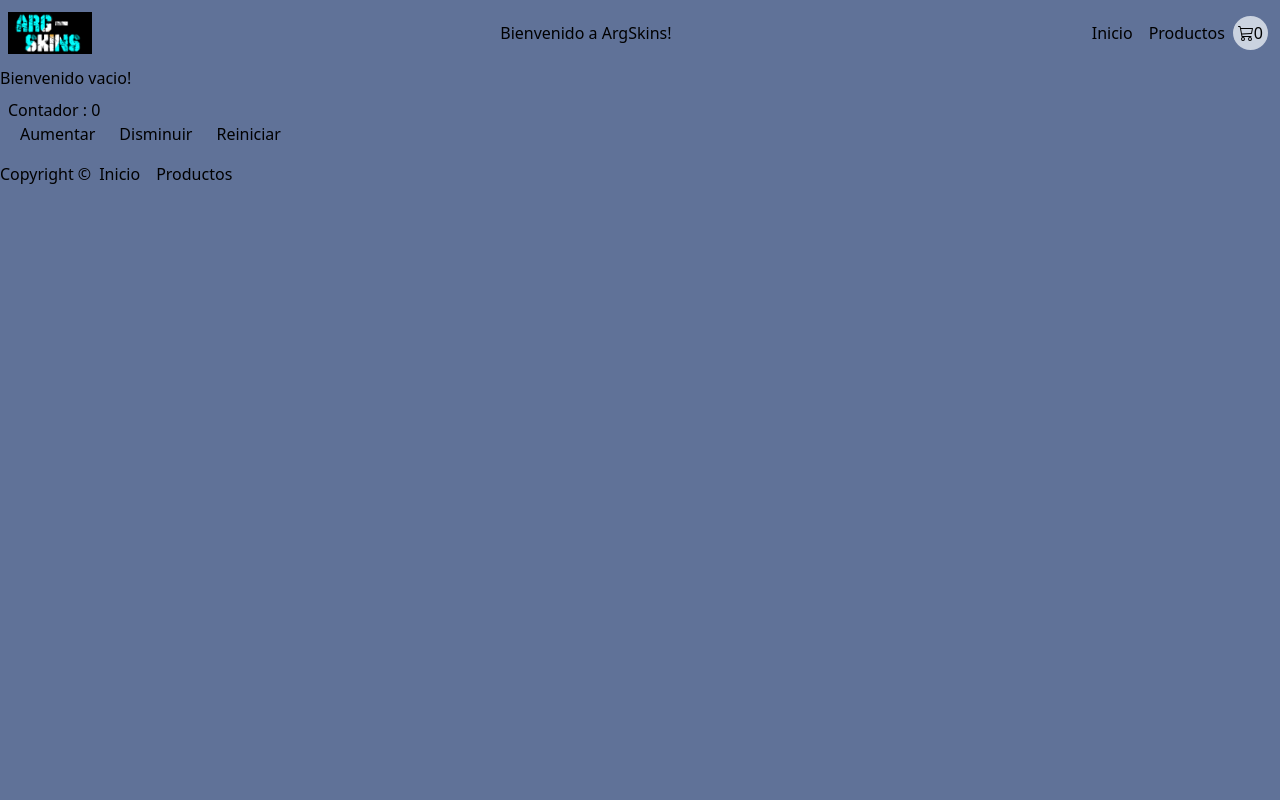
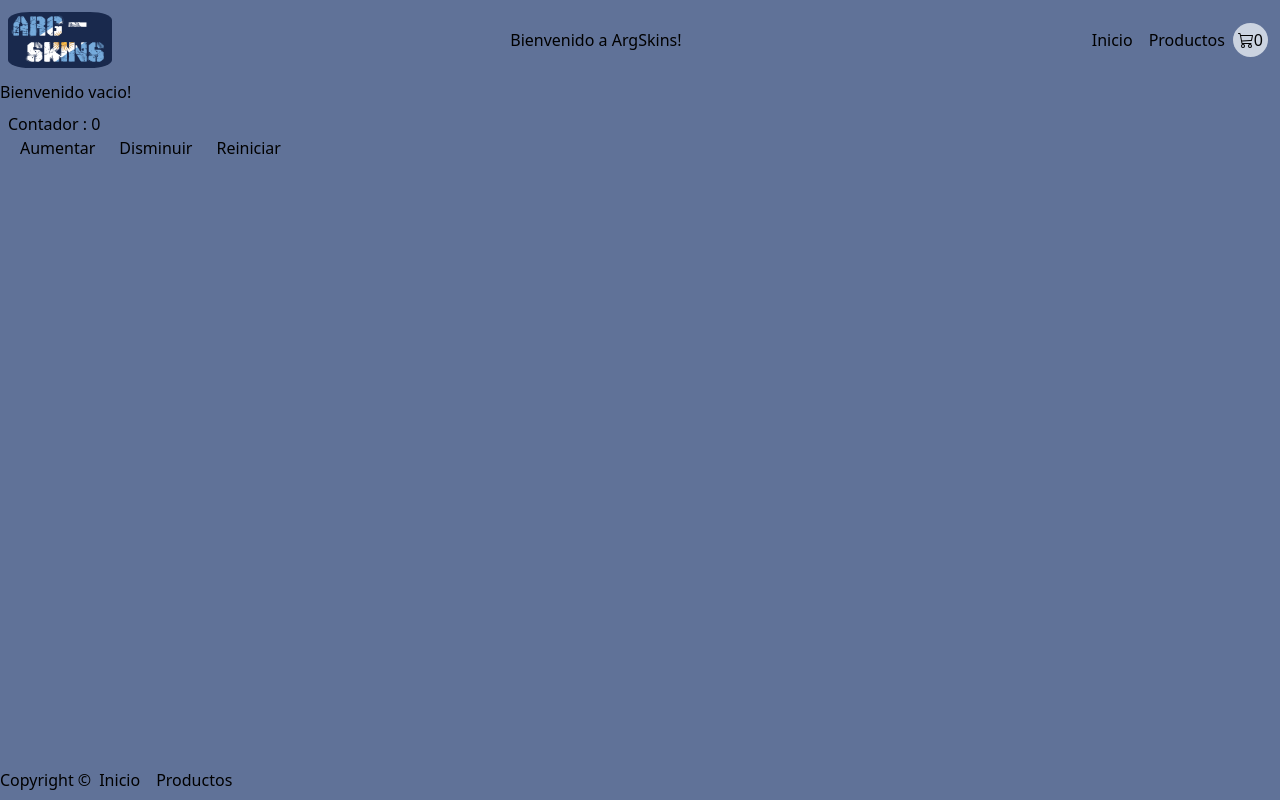
Before and after one commit to Atserc/EntregaFinalCresta, a React (Create React App) app: page / in a window 1280 px wide. Built offline with nearby package versions, Linux system fonts and the light colour scheme.

Commit message:
v-0.0.6
-Cambios logo
-cambios scss

```diff
--- a/src/components/Header.js
+++ b/src/components/Header.js
@@ -4,7 +4,7 @@ function Header() {
 
     return (
         <header id="header" className="header flex justify-between items-center">
-            <img src={imagen} alt="logo" width={100} className="py-3 px-2" />
+            <img src={imagen} alt="logo" className="logo py-3 px-2" />
             <h1>Bienvenido a ArgSkins!</h1>
             <NavBar />
         </header>
--- a/src/index.scss
+++ b/src/index.scss
@@ -9,6 +9,8 @@ $colores:
 	storm3: #607298,
 	storm4: #425177,
 	storm5: #19294D,
+    celesteArg : #75AADB,
+    blancoIC : #FFFFFF,
     transpBajo: rgba(0, 0, 0, 0.3),
     transpMedio: rgba(0, 0, 0, 0.5),
     transpAlto: rgba(0, 0, 0, 0.9),
@@ -17,10 +19,22 @@ $colores:
 
 $fondoIcono : 50px;
 
-body {
+html, body, #root {
     height: 100%;
-    background-color: map-get($colores,storm3)
 }
+
+#root {
+    display: flex;
+    flex-direction: column;
+    background-color: map-get($colores,storm3);
+}
+
+.logo{
+    width: 120px;
+    height: 80px;
+    border-radius: 25%;
+}
+
 .carrito {
     padding: 5px;
     background-color: map-get($colores,storm1);
```
Also changed, not shown: src/images/logo.png.
